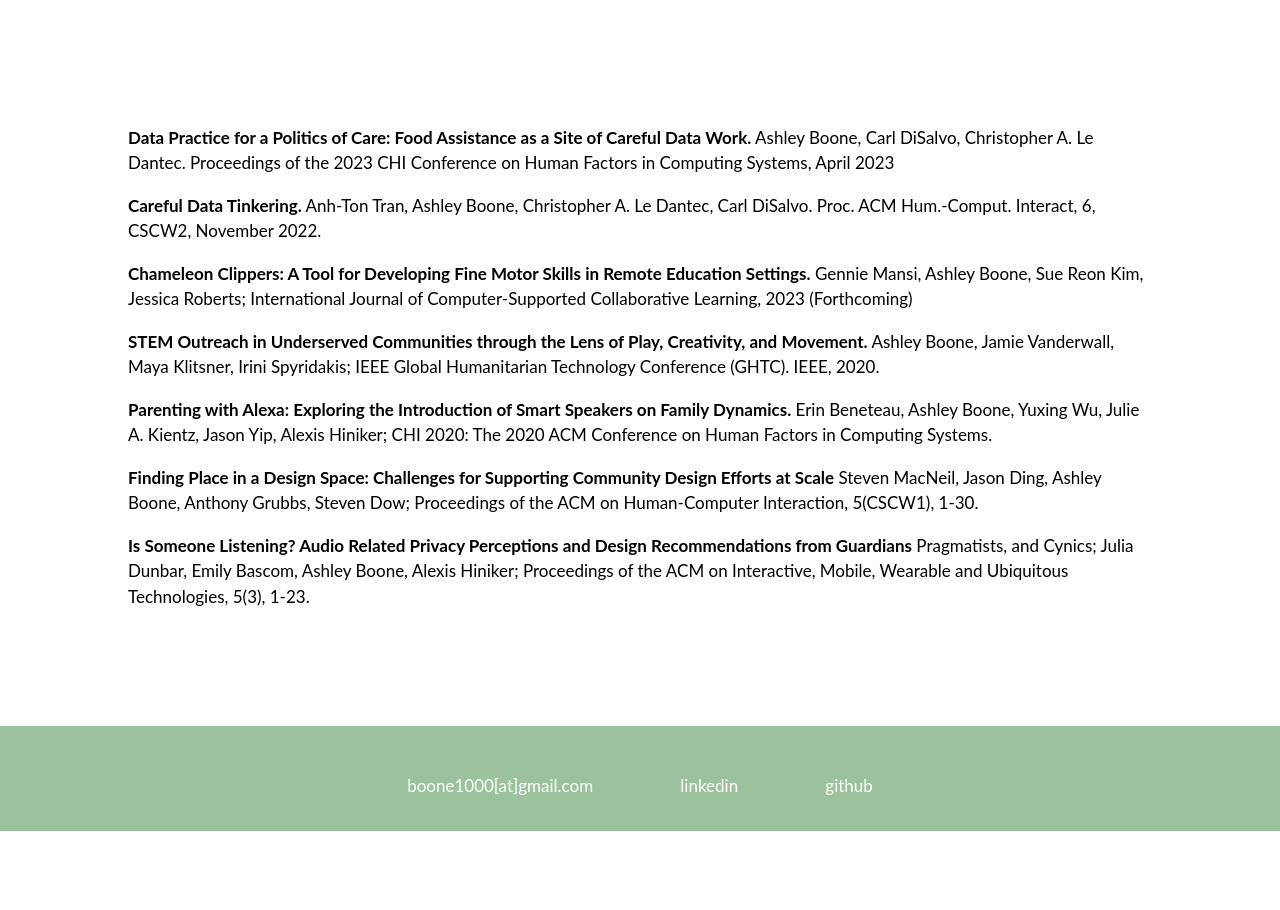
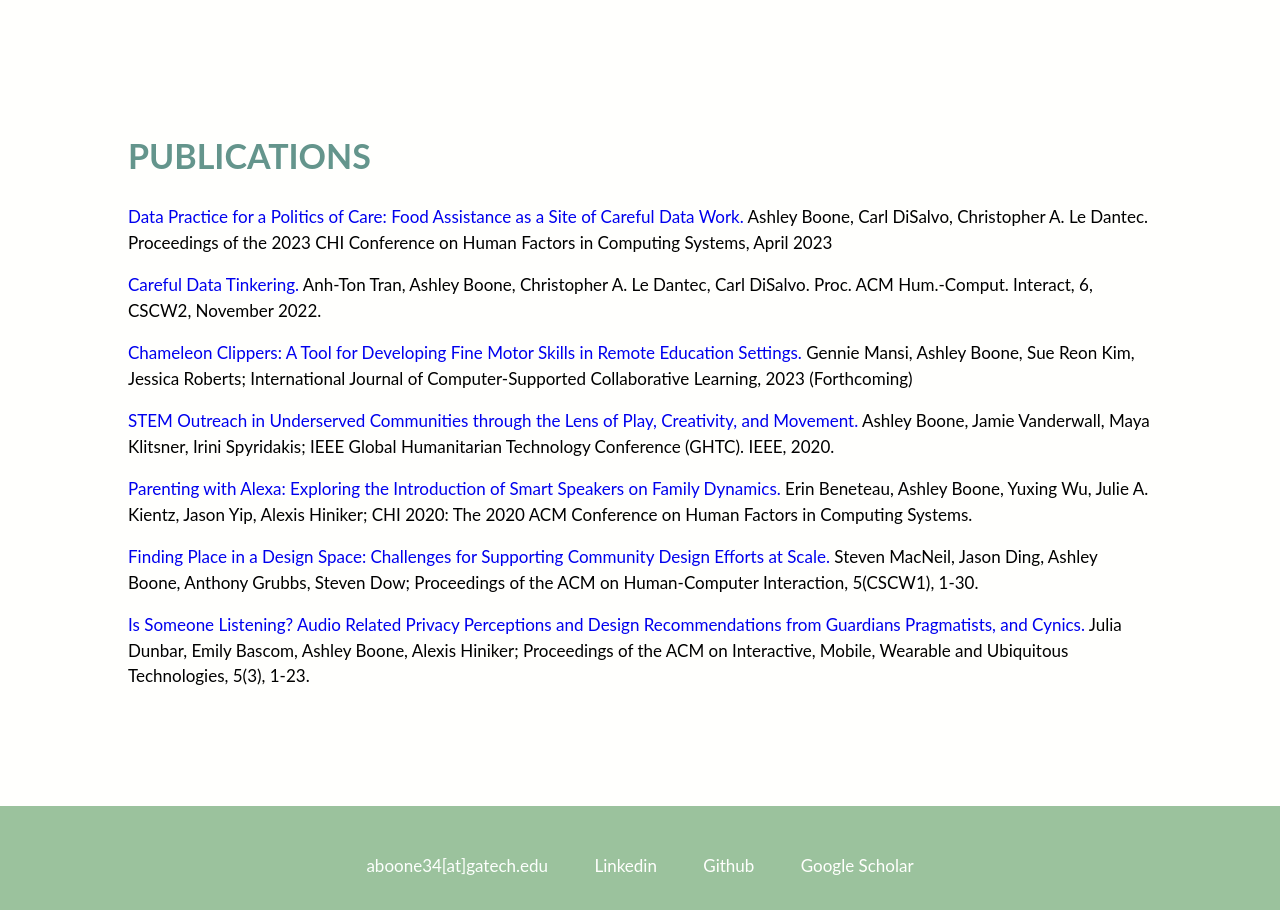
Before and after one commit to boone1000/portfolio2020, a React (Create React App) app: page /CV in a window 1280 px wide. Shown: the part 1180-2090 px from the top of the page. Before the commit the page ends 2011 px from the top, so only its background shows below. Built offline with nearby package versions, Linux system fonts and the light colour scheme.

Commit message:
research links, new alt text

```diff
--- a/package.json
+++ b/package.json
@@ -10,7 +10,7 @@
     "react-dom": "^16.12.0",
     "react-pdf": "^5.7.2",
     "react-router-dom": "^5.1.2",
-    "react-scripts": "3.3.1",
+    "react-scripts": "^5.0.1",
     "react-transition-group": "^4.3.0"
   },
   "scripts": {
--- a/src/App.js
+++ b/src/App.js
@@ -40,9 +40,10 @@ function App() {
 
       <footer className='App-footer'>
         <div className='footer-Container'>
-          <p>boone1000[at]gmail.com</p>
-          <p><a href="https://www.linkedin.com/in/ashleynboone/">linkedin</a></p>
-          <p><a href="https://github.com/boone1000">github</a></p>
+          <p>aboone34[at]gatech.edu</p>
+          <p><a href="https://www.linkedin.com/in/ashleynboone/">Linkedin</a></p>
+          <p><a href="https://github.com/boone1000">Github</a></p>
+          <p><a href="https://scholar.google.com/citations?view_op=list_works&hl=en&hl=en&user=5sfJKp0AAAAJ">Google Scholar</a></p>
         </div>
 
 
--- a/src/pages/frontpage.js
+++ b/src/pages/frontpage.js
@@ -6,11 +6,11 @@ function frontPage(){
         <div className='aboutContainer'>
             <div className='aboveFold'>
                 <div className='wrapperPics'>
-                    <img className='aboutImage' src={require('../images/Ashley.jpg')} alt='Image of Ashley'></img>
+                    <img className='aboutImage' src={require('../images/Ashley.jpg')} alt='Headshot of Ashley Boone'></img>
                 </div>
                 <div className='biotext'>
                     <h1>Ashley Boone</h1>
-                    <p className='main'> I am a third-year PhD student specializing in Human-Centered Computing, exploring the intersection of digital civics and citizen science. Employing ethnographic methods, design activities, and action research, my current research uses data as an entry point to understand the social practices and technologies that enhance civic engagement through data.</p>
+                    <p className='main'> I am a PhD student specializing in Human-Centered Computing, exploring the intersection of digital civics and citizen science. Employing ethnographic methods, design activities, and action research, my current research uses data as an entry point to understand the social practices and technologies that enhance civic engagement through data.</p>
                     <p className='main'>I am a currently pursuing my PhD at Georgia Tech advised by Dr. Christopher A. Le Dantec and Dr. Carl DiSalvo. I received my undergraduate degree in Human Centered Design and Engineering from the University of Washington in 2020.</p>
 
                 </div>
@@ -19,21 +19,21 @@ function frontPage(){
             <div className='section'>
                 <h1>Projects</h1>
                 <div className='researchProject'>
-                    <img className='projectIcon' src={require('../images/icon_head.png')} alt='head icon'></img>
+                    <img className='projectIcon' src={require('../images/icon_head.png')} alt='caring head icon'></img>
                     <div>
                     <h2>Caring Data Systems</h2>
                     <p>We investigate the data practices of an Atlanta based mission-driven organization to explore how social practices and technological tools characterize a data system with a political orientation to care.</p>
                     </div>
                 </div>
                 <div className='researchProject'>
-                    <img className='projectIcon' src={require('../images/icon_eye.png')} alt='eye icon'></img>
+                    <img className='projectIcon' src={require('../images/icon_eye.png')} alt='learning eye icon'></img>
                     <div>
                     <h2>Science Learning on Twitter</h2>
                     <p>How do people publically respond to educational content on Twitter? We analyze replies and user accounts of people who interact with educational tweets from scientists with large followings on Twitter.</p>
                     </div>
                 </div>
                 <div className='researchProject'>
-                    <img className='projectIcon' src={require('../images/icon_atom.png')} alt='atom icon'></img>
+                    <img className='projectIcon' src={require('../images/icon_atom.png')} alt='creative atom icon'></img>
                     <div>
                     <h2>Creativity, Play, and Movement in STEM Education</h2>
                     <p>How might we leverage creativity, play, and movement to engage underrepresented students in STEM topics? We developed an innovative curriculum designed to incorporate dance, art, collaboration, and free choice and evaluate student responses.</p>
@@ -44,6 +44,7 @@ function frontPage(){
             </div>
 
             <div className='section' id='finalSection'>
+                <h1>Publications</h1>
                 {/*<h1>Publications</h1>*/}
                 {/*<p>immigrant affairs</p>*/}
                 {/*<p>haunted data</p>*/}
@@ -51,15 +52,16 @@ function frontPage(){
                 {/*<p>scistarter</p>*/}
                 {/*<p>twitter paper</p>*/}
                 {/*<p>social justice paper, CHI</p>*/}
-                <p><b>Data Practice for a Politics of Care: Food Assistance as a Site of Careful Data Work.</b> Ashley Boone, Carl DiSalvo, Christopher A. Le Dantec. Proceedings of the 2023 CHI Conference on Human Factors in Computing Systems, April 2023 </p>
-                <p><b>Careful Data Tinkering.</b> Anh-Ton Tran, Ashley Boone, Christopher A. Le Dantec, Carl DiSalvo. Proc. ACM Hum.-Comput. Interact, 6, CSCW2, November 2022.</p>
-                <p><b>Chameleon Clippers: A Tool for Developing Fine Motor Skills in Remote Education Settings.</b> Gennie Mansi, Ashley Boone, Sue Reon Kim, Jessica Roberts; International Journal of Computer-Supported Collaborative Learning, 2023 (Forthcoming)</p>
-                <p><b>STEM Outreach in Underserved Communities through the Lens of Play, Creativity, and Movement.</b> Ashley Boone, Jamie Vanderwall, Maya Klitsner, Irini Spyridakis; IEEE Global Humanitarian Technology Conference (GHTC). IEEE, 2020.</p>
-                <p><b>Parenting with Alexa: Exploring the Introduction of Smart Speakers on Family Dynamics.</b> Erin Beneteau, Ashley Boone,  Yuxing Wu, Julie A. Kientz, Jason Yip, Alexis Hiniker; CHI 2020: The 2020 ACM Conference on Human Factors in Computing Systems.</p>
-                <p><b>Finding Place in a Design Space: Challenges for Supporting Community Design Efforts at Scale</b> Steven MacNeil,  Jason Ding, Ashley Boone, Anthony Grubbs, Steven Dow; Proceedings of the ACM on Human-Computer Interaction, 5(CSCW1), 1-30.</p>
-                <p><b>Is Someone Listening? Audio Related Privacy Perceptions and Design Recommendations from Guardians</b> Pragmatists, and Cynics; Julia Dunbar, Emily Bascom, Ashley Boone, Alexis Hiniker; Proceedings of the ACM on Interactive, Mobile, Wearable and Ubiquitous Technologies, 5(3), 1-23.</p>
+                <p><a href='https://dl.acm.org/doi/pdf/10.1145/3544548.3580831'>Data Practice for a Politics of Care: Food Assistance as a Site of Careful Data Work.</a> Ashley Boone, Carl DiSalvo, Christopher A. Le Dantec. Proceedings of the 2023 CHI Conference on Human Factors in Computing Systems, April 2023 </p>
+                <p><a href='https://dl.acm.org/doi/pdf/10.1145/3555532'>Careful Data Tinkering.</a> Anh-Ton Tran, Ashley Boone, Christopher A. Le Dantec, Carl DiSalvo. Proc. ACM Hum.-Comput. Interact, 6, CSCW2, November 2022.</p>
+                <p><a href='https://repository.isls.org/bitstream/1/8300/1/CSCL2022_332-335.pdf'>Chameleon Clippers: A Tool for Developing Fine Motor Skills in Remote Education Settings.</a> Gennie Mansi, Ashley Boone, Sue Reon Kim, Jessica Roberts; International Journal of Computer-Supported Collaborative Learning, 2023 (Forthcoming)</p>
+                <p><a href='https://ieeexplore.ieee.org/stamp/stamp.jsp?arnumber=9342855'>STEM Outreach in Underserved Communities through the Lens of Play, Creativity, and Movement.</a> Ashley Boone, Jamie Vanderwall, Maya Klitsner, Irini Spyridakis; IEEE Global Humanitarian Technology Conference (GHTC). IEEE, 2020.</p>
+                <p><a href='http://faculty.washington.edu/alexisr/echoParenting.pdf'>Parenting with Alexa: Exploring the Introduction of Smart Speakers on Family Dynamics.</a> Erin Beneteau, Ashley Boone,  Yuxing Wu, Julie A. Kientz, Jason Yip, Alexis Hiniker; CHI 2020: The 2020 ACM Conference on Human Factors in Computing Systems.</p>
+                <p><a href='https://dl.acm.org/doi/pdf/10.1145/3449246'>Finding Place in a Design Space: Challenges for Supporting Community Design Efforts at Scale.</a> Steven MacNeil,  Jason Ding, Ashley Boone, Anthony Grubbs, Steven Dow; Proceedings of the ACM on Human-Computer Interaction, 5(CSCW1), 1-30.</p>
+                <p><a href='https://dl.acm.org/doi/pdf/10.1145/3478091'>Is Someone Listening? Audio Related Privacy Perceptions and Design Recommendations from Guardians Pragmatists, and Cynics.</a> Julia Dunbar, Emily Bascom, Ashley Boone, Alexis Hiniker; Proceedings of the ACM on Interactive, Mobile, Wearable and Ubiquitous Technologies, 5(3), 1-23.</p>
 
             </div>
+
 
 
         </div>
```
Also changed, not shown: 2 other files (tests, documents, lock files or other folders).
